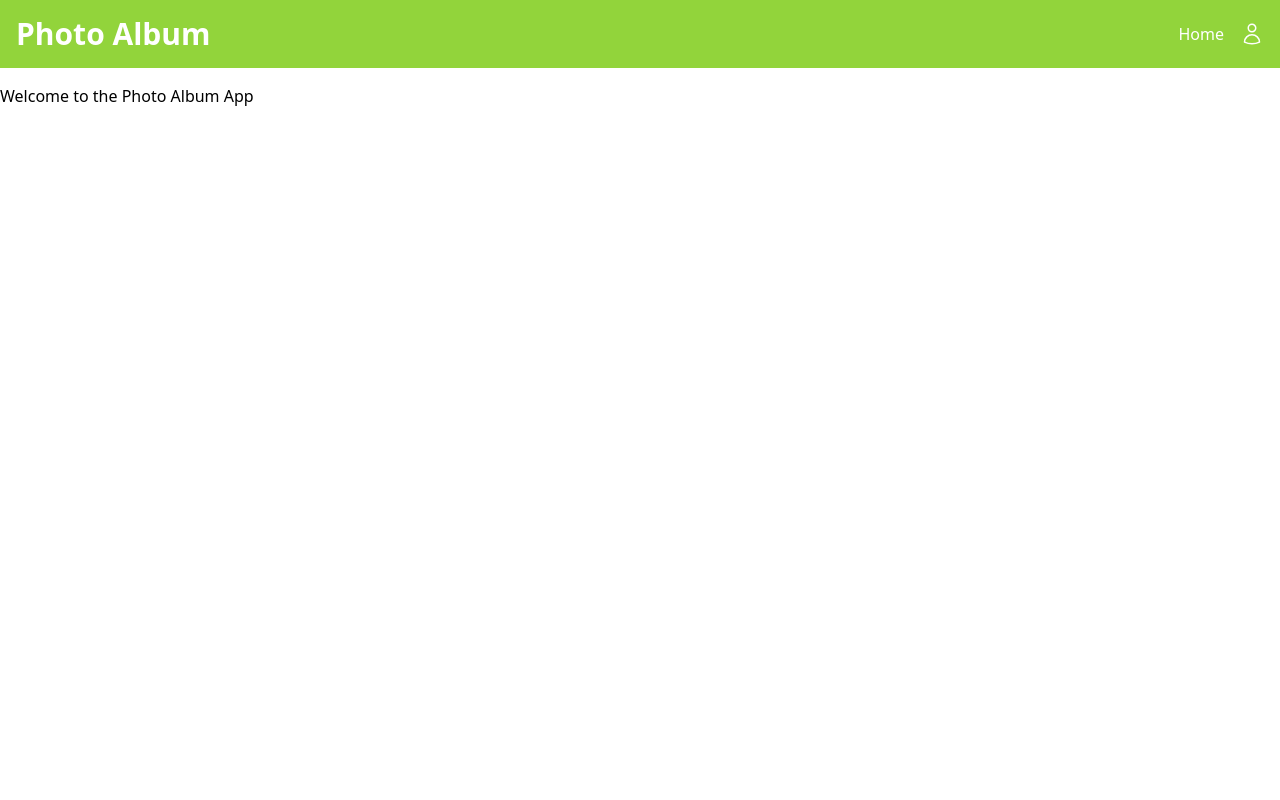
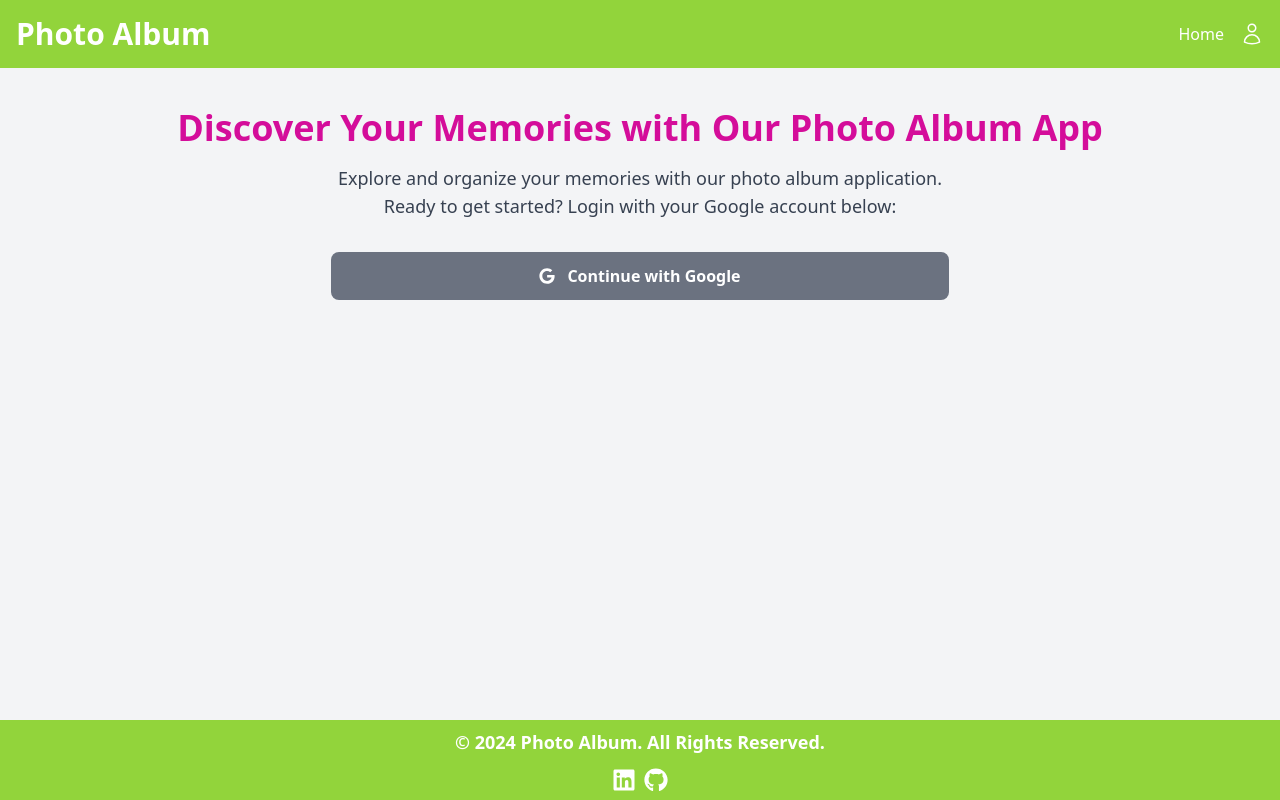
Before and after one commit to Buyaki01/nextjs-photo-album, a Next.js app: page / in a window 1280 px wide. Built offline with nearby package versions, Linux system fonts and the light colour scheme.

Commit message:
Add the LandingPage and the Footer

```diff
--- /dev/null
+++ b/app/components/Footer.jsx
@@ -0,0 +1,29 @@
+import { FaLinkedin, FaGithub } from 'react-icons/fa'
+import Link from 'next/link'
+
+const Footer = () => {
+  return (
+    <footer className="bg-secondary hover:bg-secondary hover:text-white text-white p-2 font-bold text-lg">
+      <div className='flex justify-center'>
+        <p>&copy; {new Date().getFullYear()} Photo Album. All Rights Reserved.</p>
+      </div>
+
+      <div className="flex justify-center gap-2 mt-3 text-2xl">
+        <Link
+          href="https://www.linkedin.com/in/ritta-sweta"
+          className='hover:text-primary'
+        >
+          <FaLinkedin />
+        </Link>
+        <Link
+          href="https://github.com/Buyaki01"
+          className='hover:text-primary'
+        >
+          <FaGithub />
+        </Link>
+      </div>
+    </footer>
+  )
+}
+
+export default Footer
--- /dev/null
+++ b/app/components/LandingPage.jsx
@@ -0,0 +1,28 @@
+import { FaGoogle } from "react-icons/fa"
+
+const LandingPage = () => {
+  return (
+    <div className="-mt-4 pt-10 p-5 flex items-center justify-center">
+      <div className="text-center">
+        <h1 className="text-4xl font-bold text-primary mb-4">
+          Discover Your Memories with Our Photo Album App
+        </h1>
+        <p className="text-gray-700 text-lg mb-8">
+          Explore and organize your memories with our photo album application.
+          <br />
+          Ready to get started? Login with your Google account below:
+        </p>
+        <div className="flex justify-center">
+          <button
+            className="bg-gray-500 flex items-center justify-center gap-3 rounded-lg w-2/3 text-white px-6 py-3 font-semibold hover:bg-opacity-80"
+          >
+            <FaGoogle />
+            Continue with Google
+          </button>
+        </div>
+      </div>
+    </div>
+  )
+}
+
+export default LandingPage
--- a/app/layout.js
+++ b/app/layout.js
@@ -1,6 +1,7 @@
 import { Toaster } from "react-hot-toast"
 import Header from "./components/Header"
 import "./globals.css"
+import Footer from "./components/Footer";
 
 export const metadata = {
   title: "Photo Album",
@@ -9,11 +10,16 @@ export const metadata = {
 
 export default function RootLayout({ children }) {
   return (
-    <html lang="en">
-      <body className="min-h-screen">
+    <html lang="en" className="h-full">
+      <body className="min-h-screen flex flex-col bg-gray-100">
         <Toaster position="top-left" />
-        <Header/>
-        {children}
+        <div className="flex flex-col min-h-screen">
+          <Header />
+          <main className="flex-grow">
+            {children}
+          </main>
+          <Footer />
+        </div>
       </body>
     </html>
   );
--- a/app/page.js
+++ b/app/page.js
@@ -1,7 +1,9 @@
+import LandingPage from "./components/LandingPage";
+
 export default function Home() {
   return (
     <main>
-      <h1>Welcome to the Photo Album App</h1>
+      <LandingPage />
     </main>
   );
 }
```
